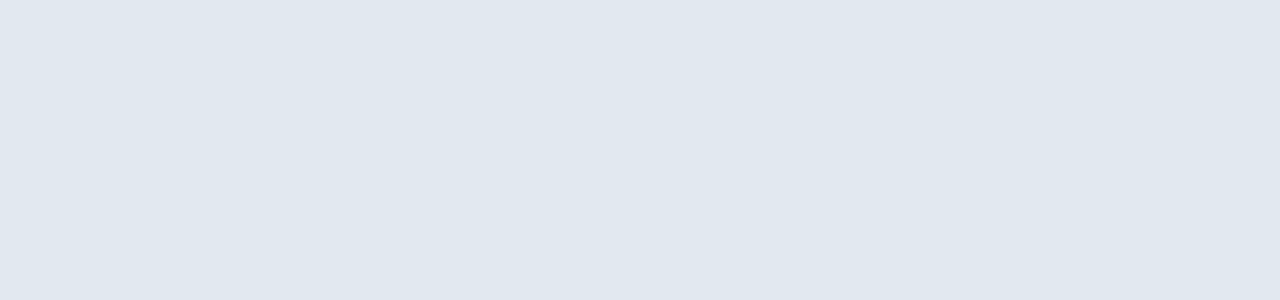
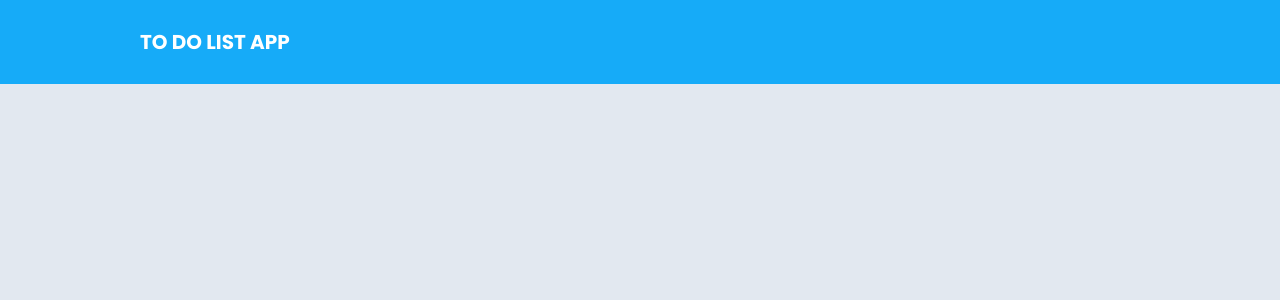
Before and after one commit to elangyudha280/devcode-challange-case-todolist, a React (Vite) app: page / in a window 1280 px wide. Shown: the top 300 px of the page. Built offline with nearby package versions, Linux system fonts and the light colour scheme.

Commit message:
selesai buat component navbar

```diff
--- /dev/null
+++ b/src/component/navbar.jsx
@@ -0,0 +1,14 @@
+import React from "react";
+
+
+
+const Navbar = ()=>{
+    return (
+        <nav className="main_navbar">
+            <div className="container_nav max-w-[1000px] flex items-center h-[60px] mx-auto">
+                <h2 className="text-white font-bold text-xl uppercase">to do list app</h2>
+            </div>
+        </nav>
+    )
+}
+export default Navbar
--- a/src/index.css
+++ b/src/index.css
@@ -7,4 +7,8 @@
  .main_template{
    @apply relative  font-poppins w-full h-screen overflow-x-hidden overflow-y-auto bg-slate-200;
  }
+
+ .main_navbar{
+    @apply relative w-full py-3 px-3 bg-blue-navbar;
+ }
 }
--- a/src/layout/pagesLayout.jsx
+++ b/src/layout/pagesLayout.jsx
@@ -1,5 +1,7 @@
 import React,{useEffect} from 'react'
 
+// import navbar
+import Navbar from '../component/navbar'
 
 const PagesLayout = ({title,children}) =>{
 
@@ -9,6 +11,8 @@ const PagesLayout = ({title,children}) =>{
 
     return (
         <main className="main_template">
+            {/* navbar */}
+            <Navbar/>
             {
                 children
             }
--- a/tailwind.config.js
+++ b/tailwind.config.js
@@ -8,6 +8,11 @@ export default {
     extend: {
       fontFamily:{
         'poppins':["'Poppins'",'sans-serif']
+      },
+      colors:{
+        'blue':{
+          'navbar':'rgba(22, 171, 248,1)'
+        }
       }
     },
   },
```
